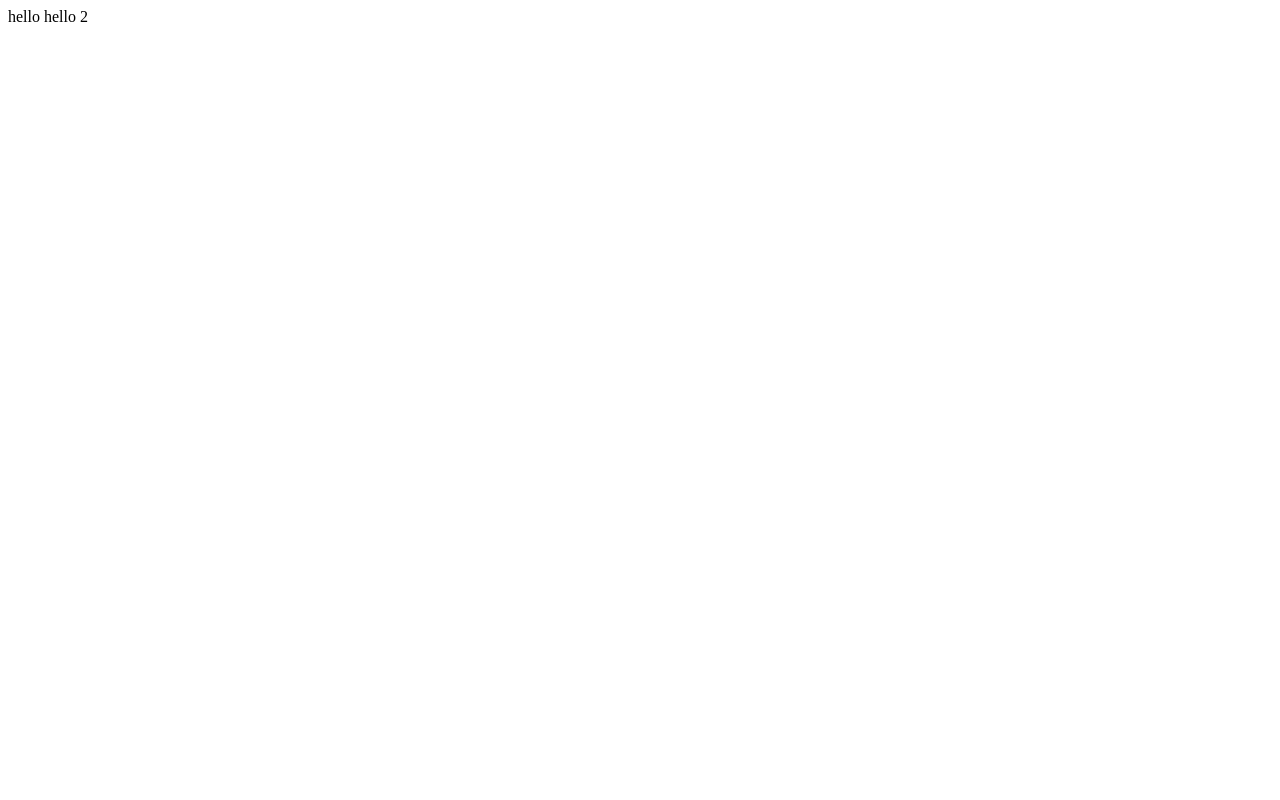
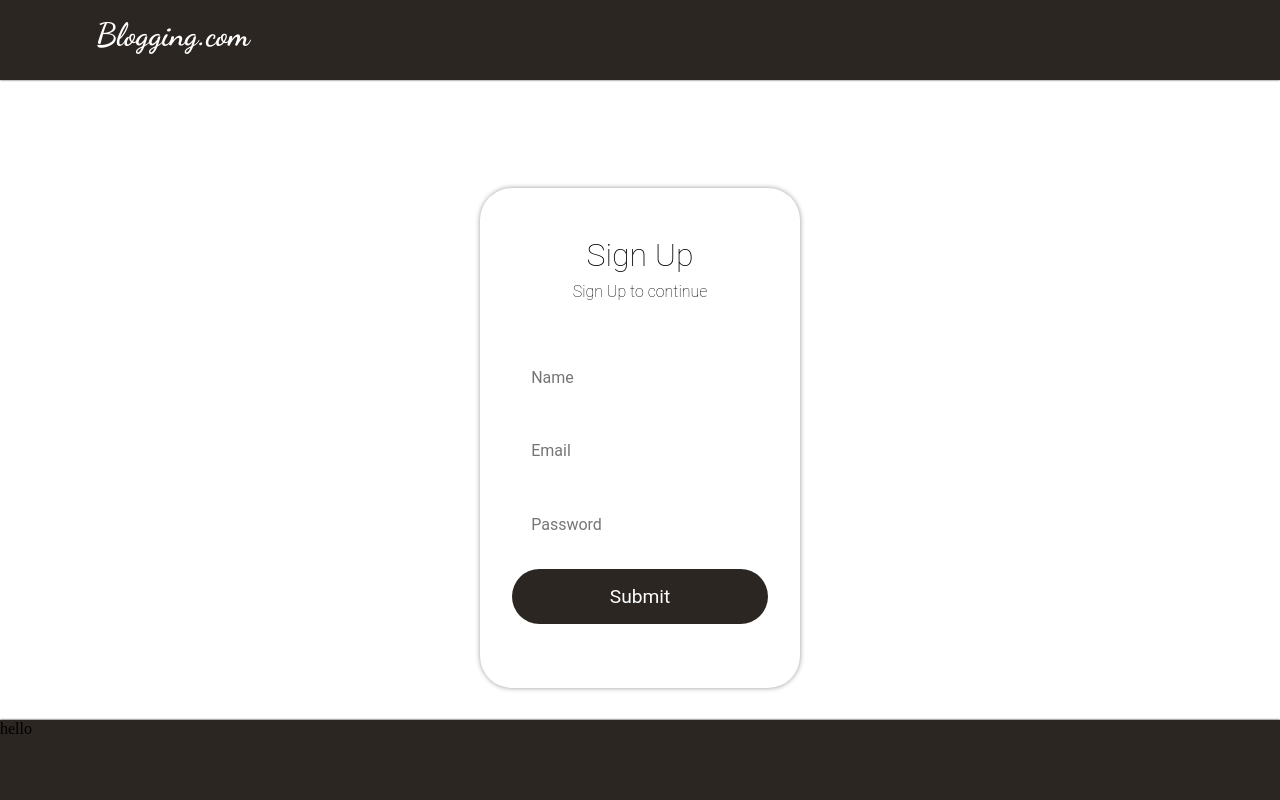
Before and after one commit to Somebody-like-you/Blogging-Website, a website: page public/index.html in a window 1280 px wide. Drawn offline with Linux system fonts and the light colour scheme.

Commit message:
basic front and backend

```diff
--- /dev/null
+++ b/public/index.css
@@ -0,0 +1,114 @@
+*{
+    padding: 0;
+    margin: 0;
+    box-sizing: border-box;
+}
+
+nav{
+    width: 100vw;
+    height: 10vh;
+    box-shadow: .2px .2px 2px rgb(67, 61, 61);
+    background-color:   #2b2622;
+
+
+}
+
+nav p{
+    margin-left: 5rem;
+    font-family: "Dancing Script";
+    font-size: 2rem;
+    padding: 1rem;
+    font-weight: 800;
+    color: white;
+
+}
+
+:root {
+    --primary-color: white;
+    --secondary-color: black;
+  }
+
+
+main{
+    display: flex;
+    width: 100vw;
+    height: 80vh;
+}
+
+form{
+    width: 20vw;
+    display: flex;
+    flex-direction: column;
+    margin: auto auto;
+}
+
+form input{
+    padding: 1.2rem;
+    margin: 1rem 0 0 0;
+    border-radius: 2rem;
+    border: none;
+    font-family: 'Roboto';
+    font-size: 1rem;
+
+}
+
+
+form button{
+    padding: 1rem;
+    margin: 1rem 0 0 0;
+    border-radius: 2rem;
+    border: none;
+    font-size: 1.2rem;
+    font-family: 'roboto';
+    background-color:   #2b2622;
+    color: white
+
+}
+
+form button:hover{
+    background-color: rgb(138, 88, 88);
+    transition: background-color .5s ease;
+}
+
+form button:active{
+    background-color: black;
+    color: white;
+}
+
+.form-container{
+    margin: auto auto;
+    padding: 3rem 2rem 4rem 2rem;
+    border-radius: 2rem;
+    box-shadow: .1px .1px 5px rgb(155, 151, 151);
+}
+
+.form-container:first-child{
+    text-align: center;
+    margin-bottom: 2rem;
+    font-size: 2rem;
+    font-family: 'Roboto';
+    font-weight: 1;
+
+}
+
+.form-container p:nth-child(2){
+    text-align: center;
+    font-size: 1rem;
+    margin: .5rem 0 2rem 0;
+    font-family: 'Roboto';
+    font-weight: 1;
+
+}
+
+footer{
+    height: 10vh;
+    width: 100vw;
+    background-color: var(--primary-color);
+    box-shadow: .2px .2px 2px var(--secondary-color);
+    background-color:   #2b2622;
+
+}
+
+body{
+    overflow-x: hidden;
+}
--- a/public/index.html
+++ b/public/index.html
@@ -1,2 +1,32 @@
-hello
-hello 2
+<html lang="en">
+<head>
+    <meta charset="UTF-8">
+    <meta name="viewport" content="width=device-width, initial-scale=1.0">
+    <title>Document</title>
+    <link rel="stylesheet" href="index.css">
+    <link href="https://fonts.googleapis.com/css2?family=Dancing+Script:wght@400..700&display=swap" rel="stylesheet">
+</head>
+<body>
+    <nav>
+        <p>Blogging.com </p>
+    </nav>
+
+    <main>
+        <div class="form-container">
+            <p>Sign Up</p>
+            <p>Sign Up to continue</p>
+            <form action="/SignUp" method="post">
+                <input type="text" name="Name" id="" placeholder="Name">
+                <input type="text" name="Email" id="" placeholder="Email">
+                <input type="text" name="Password" id="" placeholder="Password">
+                <button type="submit">Submit</button>
+            </form>
+        </div>
+
+    </main>
+    <footer>
+            hello
+    </footer>
+    <script src="index.js"></script>
+</body>
+</html>
```
Also changed, not shown: package.json (added, +17 -0 lines), server.js (+20 -0 lines), public/index.js (added), 1 other file.
